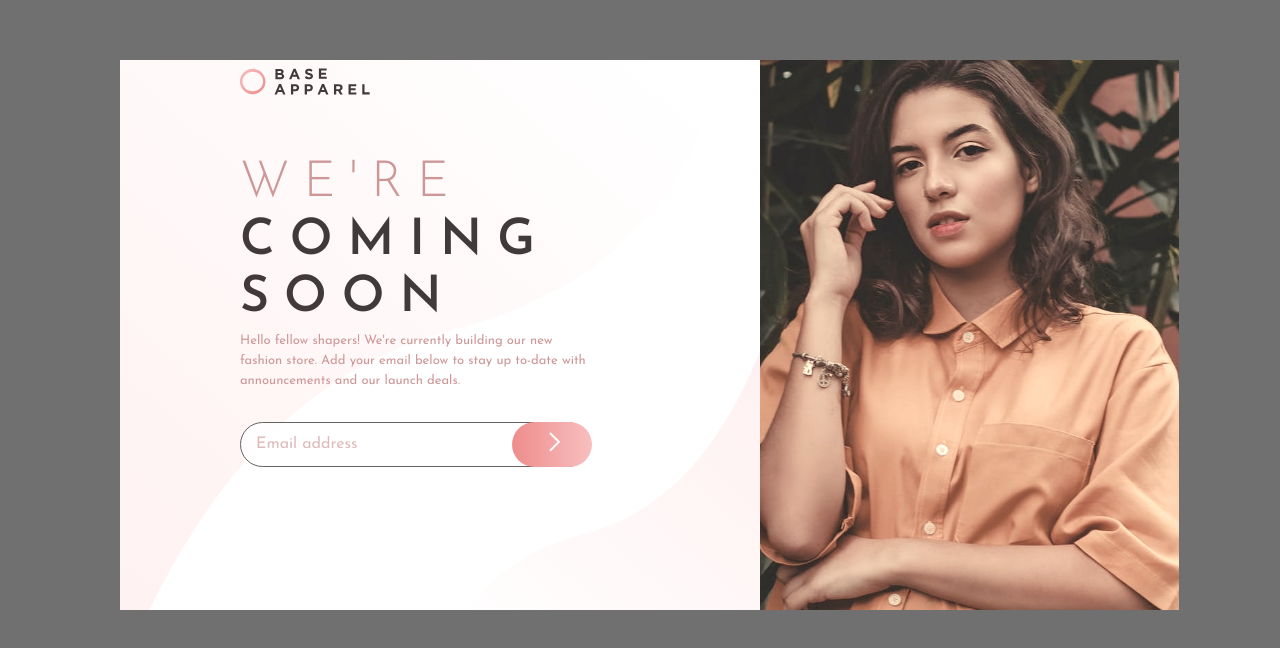
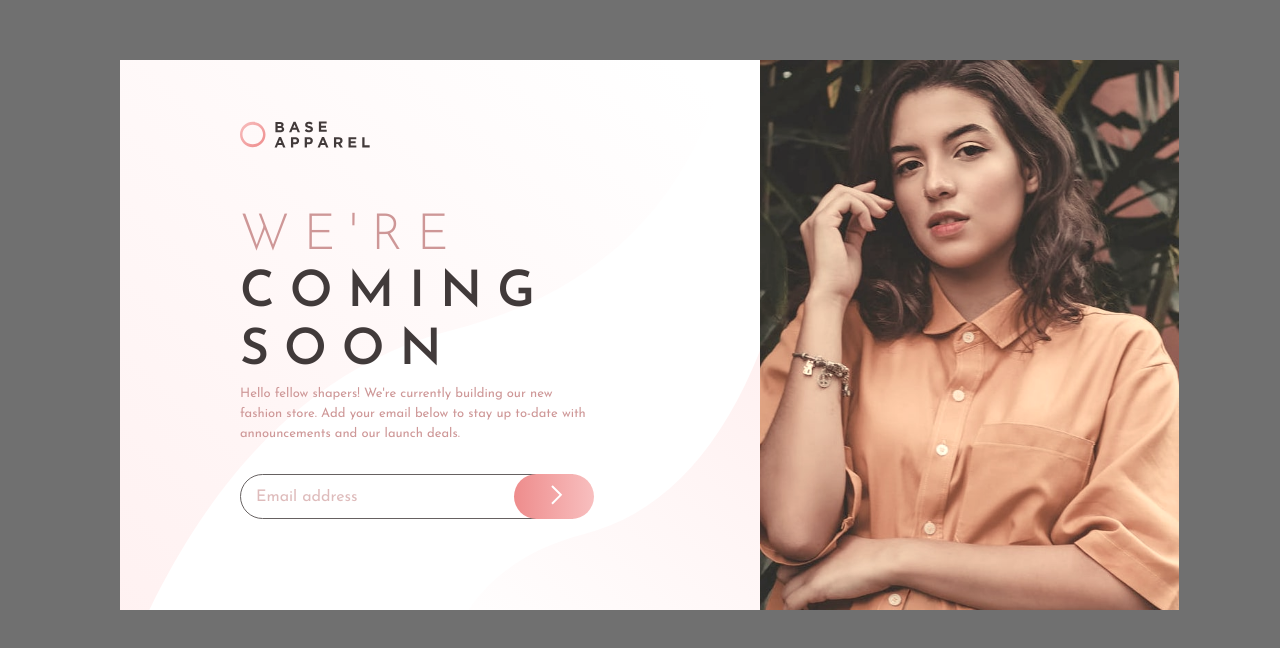
Before and after one commit to FisherSHADOW/base-apparel-coming-soon, a plain HTML site: page index.html in a window 1280 px wide. Shown: the part 140-788 px from the top of the page. Drawn offline with Linux system fonts and the light colour scheme.

Commit message:
submit button fixed

```diff
--- a/assets/css/mediaQuerry.css
+++ b/assets/css/mediaQuerry.css
@@ -0,0 +1,4 @@
+@media (max-width: 372px) {
+
+
+  }
--- a/assets/css/style.css
+++ b/assets/css/style.css
@@ -42,7 +42,7 @@
  .logo{
     width: 130px;
     margin-left: 7.5rem;
-    margin-top: -90px;
+    margin-top: -30px;
 }
 
  h1{
@@ -99,8 +99,8 @@
    height: 45px;
    border-radius: 50px;
    position: relative;
-   left:24.5rem;
-   bottom:  2.8rem;
+   right: 5rem;
+   top: 3.8px;
    border: none;
    outline: none;
    background: rgb(238,140,140);
--- a/index.html
+++ b/index.html
@@ -35,16 +35,17 @@
             fashion store. Add your email below to stay up to-date with <br />
             announcements and our launch deals.
           </h2>
-
-          <input
+          <form action="">
+            <input o
               type="email"
               id="emailInput"
               placeholder="Email address"
               required
             />
-          <button id="submitBtn">
+            <button type="submit" onclick="" id="submitBtn">
               <img src="./assets/images/icon-arrow.svg" alt="" />
             </button>
+          </form>
         </article>
         <div class="img-container">
           <picture>
```
Lines whose indentation alone changed are shown as unchanged.
